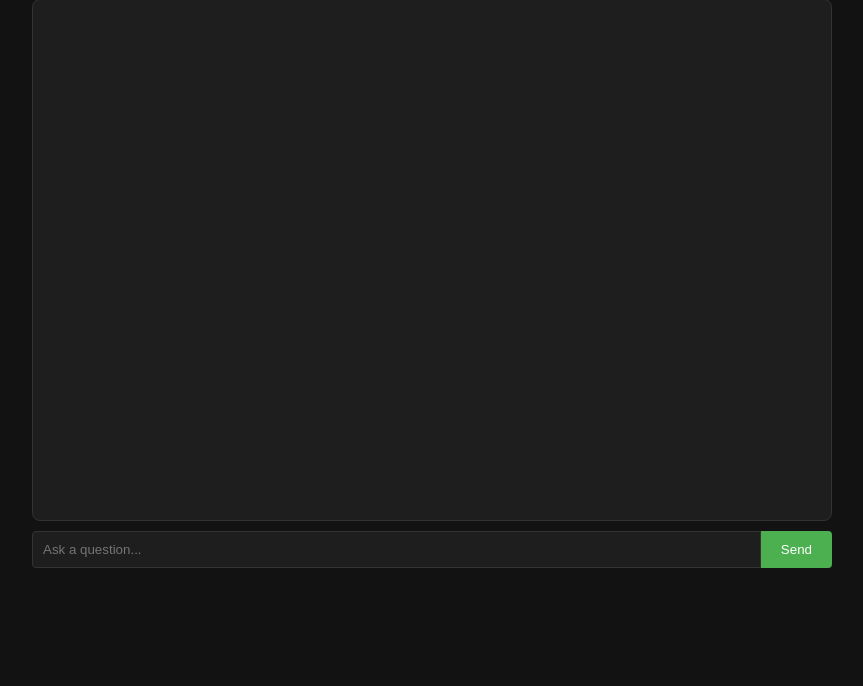
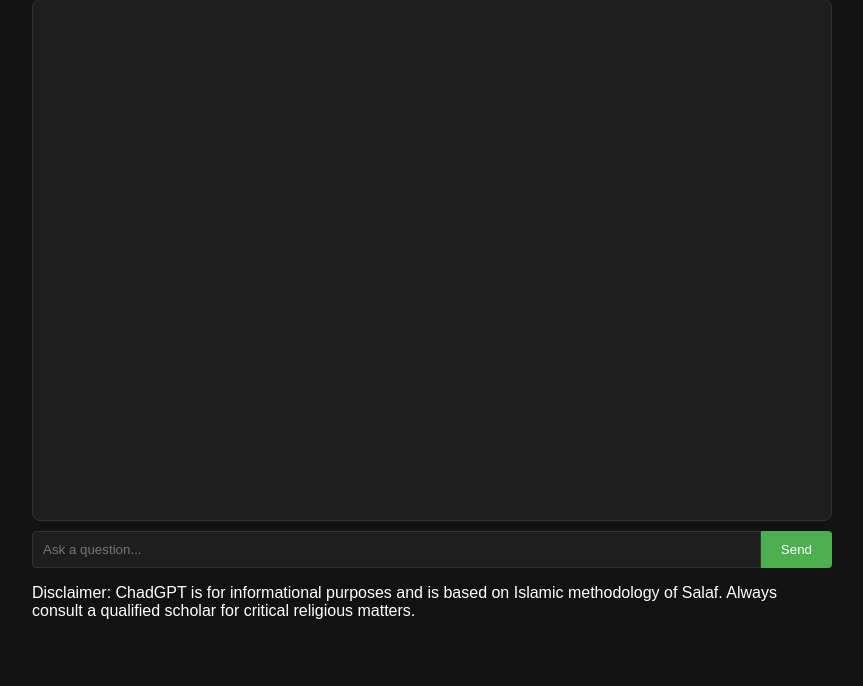
Before and after one commit to testcolab-web/ChadGPT, a Flask app: page / in a window 1280 px wide. Shown: the part 72-758 px from the top of the page, without its empty margins (208-1071 px from the left). Run offline with Flask 3, Linux system fonts and the light colour scheme.

Commit message:
Update index.html

```diff
--- a/templates/index.html
+++ b/templates/index.html
@@ -30,6 +30,9 @@
                 <button id="send-button">Send</button>
             </div>
         </footer>
+        <footer>
+            <p>Disclaimer: ChadGPT is for informational purposes and is based on Islamic methodology of Salaf. Always consult a qualified scholar for critical religious matters.</p>
+        </footer>
     </div>
 </body>
 </html>
```
